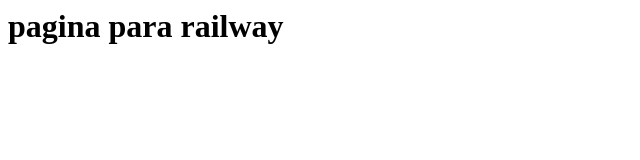
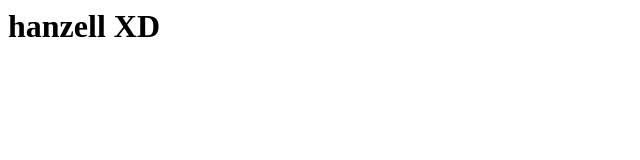
Before and after one commit to kennethutnlinux/Plataformas-kenneth, a website: page index.html in a window 1280 px wide. Shown: the whole page, without its empty margins (0-640 px from the left). Drawn offline with Linux system fonts and the light colour scheme.

Commit message:
Update index.html

```diff
--- a/index.html
+++ b/index.html
@@ -1 +1 @@
-<h1>pagina para railway</h1>
+<h1>hanzell XD</h1>
```
